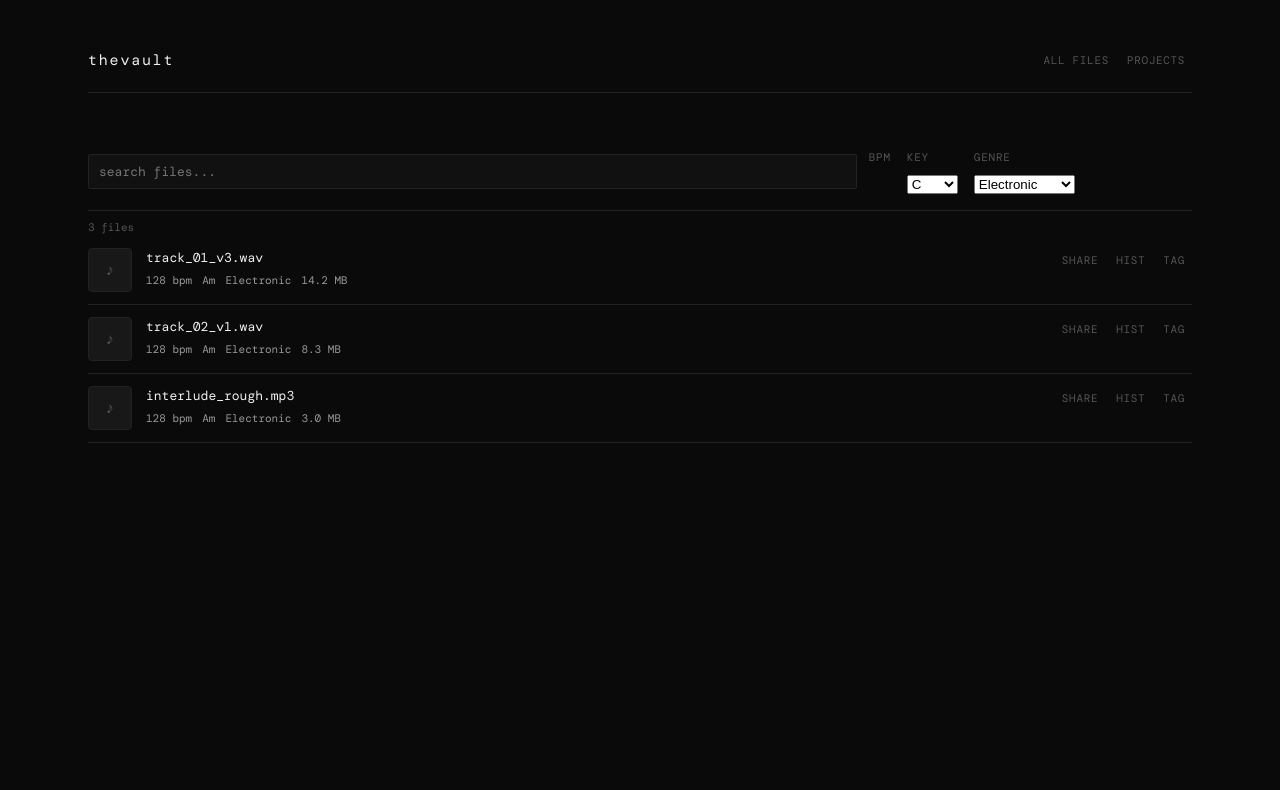
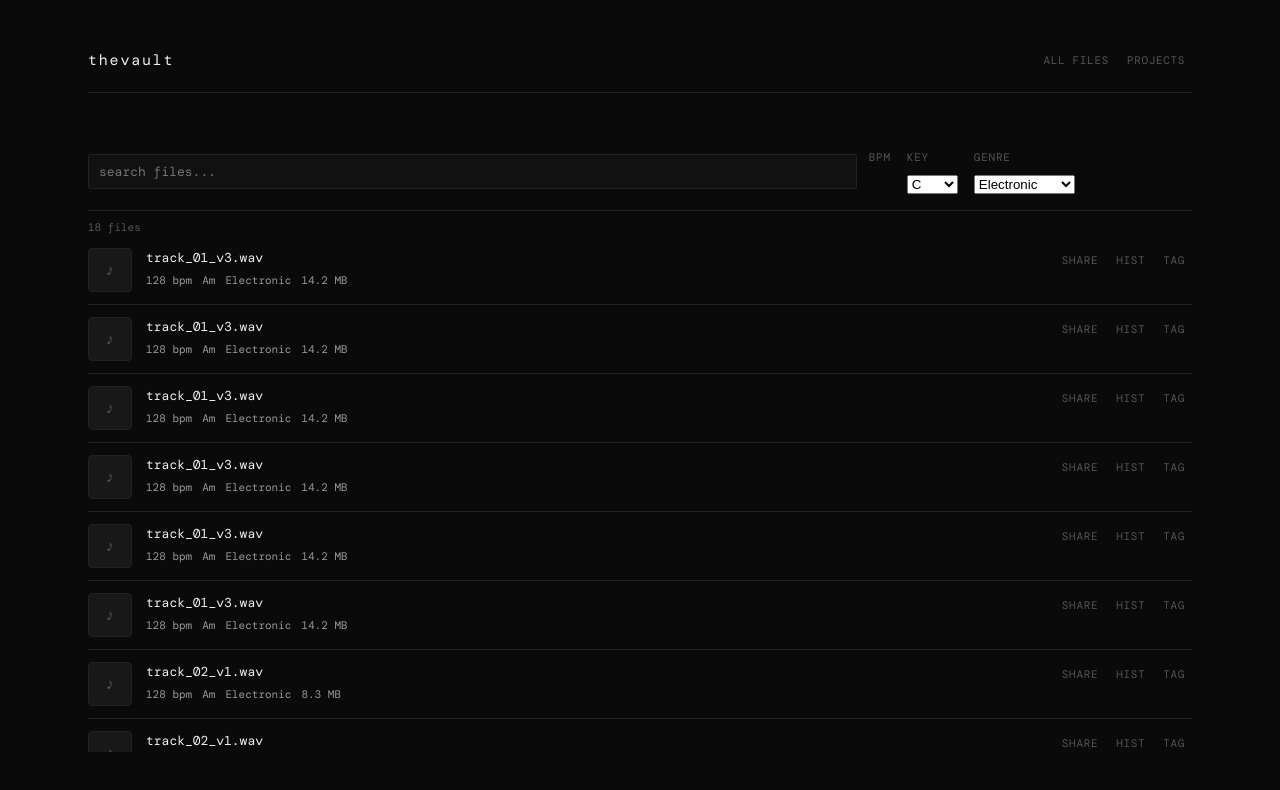
Before and after one commit to alexloggedin/the-lab, a Vue app: page / in a window 1280 px wide. Shown: the top 790 px of the page. Built offline with nearby package versions, Linux system fonts and the light colour scheme; a web font is replaced by a local one; what webdav would draw is missing.

Commit message:
style changes

```diff
--- a/package.json
+++ b/package.json
@@ -18,6 +18,7 @@
     "dev": "vite",
     "dev:docker": "vite --mode docker",
     "build": "vite build && npm run copy-dist",
+    "preview": "vite preview",
     "copy-dist": "cp dist/thevault.js js/thevault.js && cp dist/thevault.css css/thevault.css",
     "lint": "eslint --ext .js,.vue src",
     "lint:fix": "eslint --ext .js,.vue src --fix",
--- a/src/components/VaultView/AllFilesView.tsx
+++ b/src/components/VaultView/AllFilesView.tsx
@@ -43,19 +43,6 @@ export default function AllFilesView() {
     return () => { cancelled = true; };
   }, []);
 
-  /**
-   * Fetch metadata for all files in batches of BATCH_SIZE.
-   *
-   * We use a `isCancelled` function (closure over the cancelled flag) rather
-   * than checking the flag directly, because by the time the async loop
-   * resumes after an await, the original `cancelled` variable may have been
-   * reassigned by the cleanup function. Passing a getter makes it live.
-   *
-   * We update metaMap after each batch rather than waiting for all batches
-   * to complete — this is the "progressive enhancement" pattern. Pills appear
-   * on files as their metadata arrives, so the UI feels responsive even if
-   * the vault has many files.
-   */
   const fetchMetadataInBatches = async (
     allFiles: VaultFile[],
     isCancelled: () => boolean
@@ -89,15 +76,6 @@ export default function AllFilesView() {
     setMetaLoading(false);
   };
 
-  /**
-   * Derive the filtered list from the current state.
-   *
-   * useMemo ensures this only recalculates when one of its three inputs
-   * actually changes. Since filterFiles() is a pure function with no
-   * side effects, this is safe and efficient.
-   *
-   * Reference: https://react.dev/reference/react/useMemo
-   */
   const filteredFiles = useMemo(
     () => filterFiles(files, metaMap, filters),
     [files, metaMap, filters]
@@ -112,7 +90,7 @@ export default function AllFilesView() {
   }
 
   return (
-    <div>
+    <div style={{ display: 'flex', flexDirection: 'column', flex: 1, minHeight: 0 }}>
       <FilterBar
         filters={filters}
         onChange={setFilters}
--- a/src/components/VaultView/FileRow.tsx
+++ b/src/components/VaultView/FileRow.tsx
@@ -119,6 +119,12 @@ export default function FileRow({ file, meta }: Props) {
 
       {/* ── Zone 3: Actions ───────────────────────────────── */}
       <div className="track-actions">
+        {activePanel === 'player' && (<button
+          className={activePanel === 'player' ? 'fbtn on' : 'fbtn'}
+          onClick={() => togglePanel(null)}
+        >
+          close
+        </button>)}
         <button
           className={activePanel === 'share' ? 'fbtn on' : 'fbtn'}
           onClick={() => togglePanel('share')}
--- a/src/dev/fixtures.ts
+++ b/src/dev/fixtures.ts
@@ -3,6 +3,122 @@ import type { VaultFile, FileMetadata, FileVersion, ShareLink } from '../types';
 
 export const mockFiles: VaultFile[] = [
   {
+    name: 'track_01_v3.wav',
+    path: 'ep-demos/track_01_v3.wav',
+    size: 14900000,
+    modified: 1741900000,
+    mimetype: 'audio/wav',
+    type: 'file',
+  },
+  {
+    name: 'track_02_v1.wav',
+    path: 'ep-demos/track_02_v1.wav',
+    size: 8700000,
+    modified: 1741800000,
+    mimetype: 'audio/wav',
+    type: 'file',
+  },
+  {
+    name: 'interlude_rough.mp3',
+    path: 'ep-demos/interlude_rough.mp3',
+    size: 3100000,
+    modified: 1741700000,
+    mimetype: 'audio/mpeg',
+    type: 'file',
+  },
+    {
+    name: 'track_01_v3.wav',
+    path: 'ep-demos/track_01_v3.wav',
+    size: 14900000,
+    modified: 1741900000,
+    mimetype: 'audio/wav',
+    type: 'file',
+  },
+  {
+    name: 'track_02_v1.wav',
+    path: 'ep-demos/track_02_v1.wav',
+    size: 8700000,
+    modified: 1741800000,
+    mimetype: 'audio/wav',
+    type: 'file',
+  },
+  {
+    name: 'interlude_rough.mp3',
+    path: 'ep-demos/interlude_rough.mp3',
+    size: 3100000,
+    modified: 1741700000,
+    mimetype: 'audio/mpeg',
+    type: 'file',
+  },  {
+    name: 'track_01_v3.wav',
+    path: 'ep-demos/track_01_v3.wav',
+    size: 14900000,
+    modified: 1741900000,
+    mimetype: 'audio/wav',
+    type: 'file',
+  },
+  {
+    name: 'track_02_v1.wav',
+    path: 'ep-demos/track_02_v1.wav',
+    size: 8700000,
+    modified: 1741800000,
+    mimetype: 'audio/wav',
+    type: 'file',
+  },
+  {
+    name: 'interlude_rough.mp3',
+    path: 'ep-demos/interlude_rough.mp3',
+    size: 3100000,
+    modified: 1741700000,
+    mimetype: 'audio/mpeg',
+    type: 'file',
+  },  {
+    name: 'track_01_v3.wav',
+    path: 'ep-demos/track_01_v3.wav',
+    size: 14900000,
+    modified: 1741900000,
+    mimetype: 'audio/wav',
+    type: 'file',
+  },
+  {
+    name: 'track_02_v1.wav',
+    path: 'ep-demos/track_02_v1.wav',
+    size: 8700000,
+    modified: 1741800000,
+    mimetype: 'audio/wav',
+    type: 'file',
+  },
+  {
+    name: 'interlude_rough.mp3',
+    path: 'ep-demos/interlude_rough.mp3',
+    size: 3100000,
+    modified: 1741700000,
+    mimetype: 'audio/mpeg',
+    type: 'file',
+  },  {
+    name: 'track_01_v3.wav',
+    path: 'ep-demos/track_01_v3.wav',
+    size: 14900000,
+    modified: 1741900000,
+    mimetype: 'audio/wav',
+    type: 'file',
+  },
+  {
+    name: 'track_02_v1.wav',
+    path: 'ep-demos/track_02_v1.wav',
+    size: 8700000,
+    modified: 1741800000,
+    mimetype: 'audio/wav',
+    type: 'file',
+  },
+  {
+    name: 'interlude_rough.mp3',
+    path: 'ep-demos/interlude_rough.mp3',
+    size: 3100000,
+    modified: 1741700000,
+    mimetype: 'audio/mpeg',
+    type: 'file',
+  },  {
     name: 'track_01_v3.wav',
     path: 'ep-demos/track_01_v3.wav',
     size: 14900000,
--- a/src/styles/globals.css
+++ b/src/styles/globals.css
@@ -35,6 +35,17 @@ body, .vault-root {
 #content {
   display: block;
   margin-top: 0;
+}
+
+.app-container {
+  max-width:      90vw;
+  margin:         0 auto;
+  padding:        36px 12px;
+
+  /* Add these three lines */
+  height:         100vh;
+  display:        flex;
+  flex-direction: column;
 }
 
 .topbar {
--- a/src/styles/search.css
+++ b/src/styles/search.css
@@ -3,10 +3,30 @@
    Introduced in P5.
    ============================================================ */
 
+/* ── Page layout ─────────────────────────────────────────────── */
+
+.search-page {
+  display: flex;
+  flex-direction: column;
+  gap: 0;
+}
+
+.search-results {
+  flex:       1;
+  overflow-y: auto;
+  min-height: 0;
+}
+
+.search-meta-status {
+  padding: 8px 0;
+  border-bottom: 1px solid var(--border);
+  margin-bottom: 8px;
+}
 
 /* ── Filter bar container ─────────────────────────────────────── */
 
 .filter-bar {
+  flex-shrink: 0;
   display: flex;
   flex-direction: row;
   gap: 12px;
@@ -35,6 +55,7 @@
 /* ── Result count ─────────────────────────────────────────────── */
 
 .filter-count {
+  flex-shrink: 0;
   font-size: 11px;
   color: var(--muted);
 }
```
